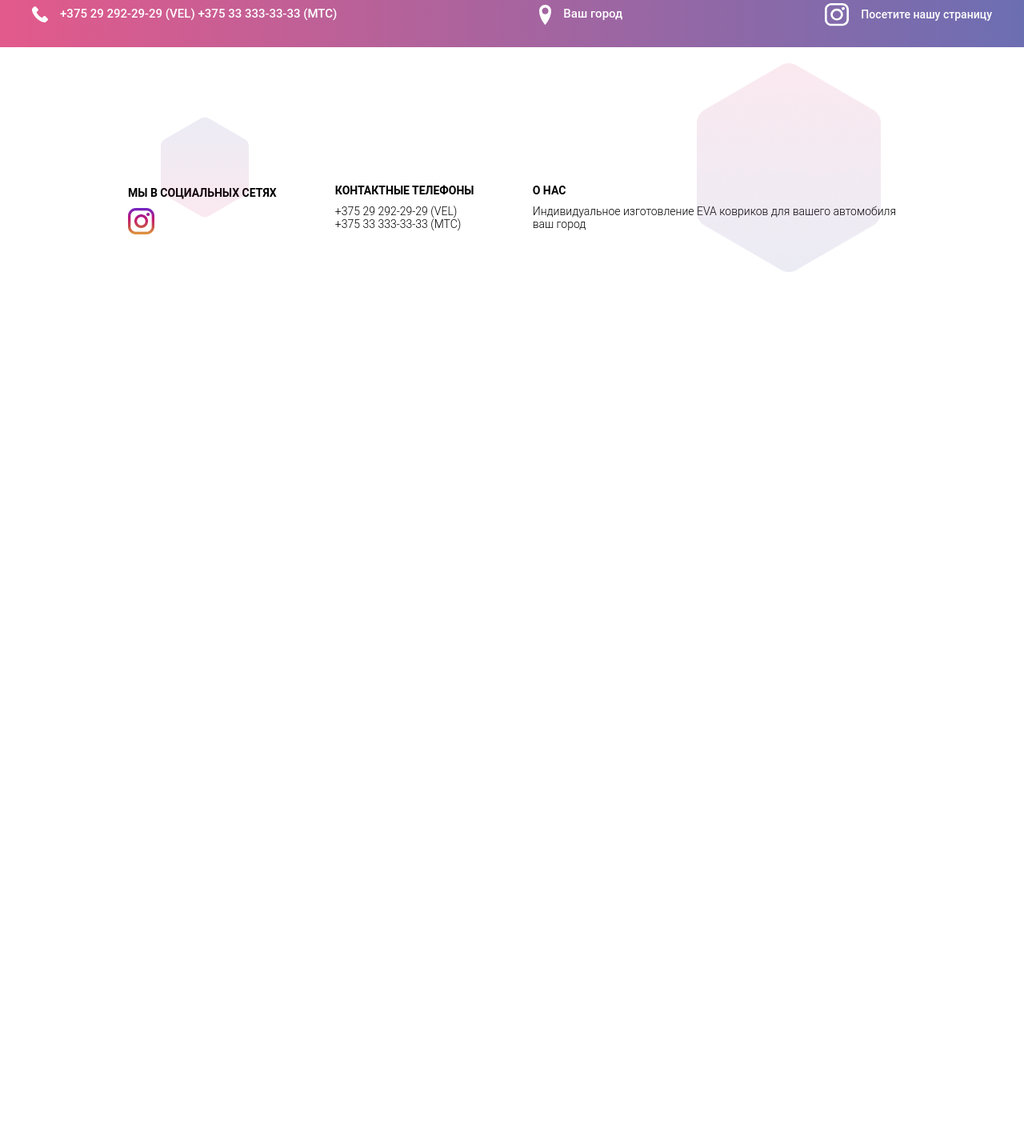
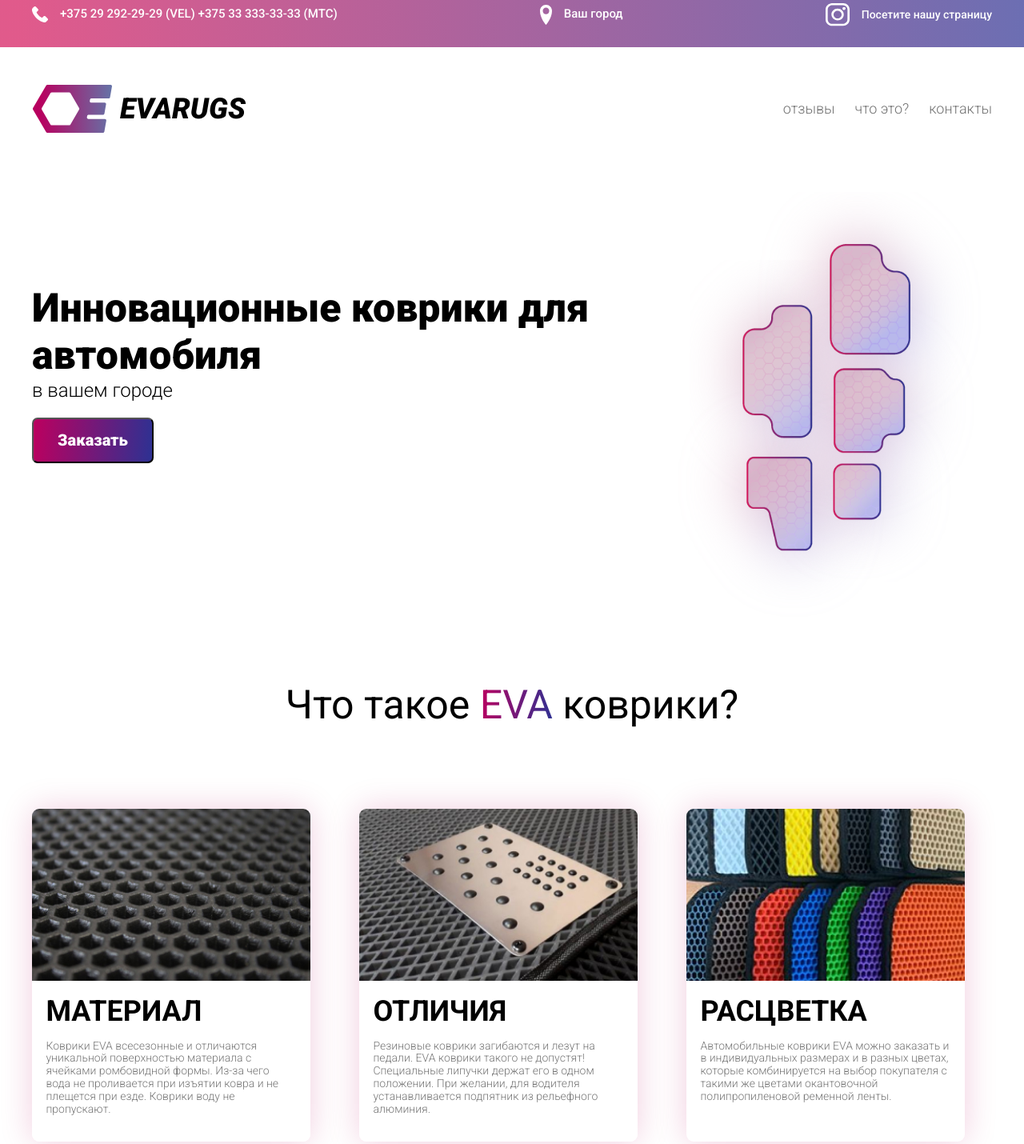
Before and after one commit to D3imka/evarugs, a plain HTML site: page index.html in a window 1280 px wide. Shown: the part 20-1450 px from the top of the page at 80% size. Before the commit the page ends 800 px from the top, so only its background shows below. Drawn offline with Linux system fonts and the light colour scheme; a script that the page names is missing.

Commit message:
Add files via upload

```diff
--- a/index.html
+++ b/index.html
@@ -5,6 +5,9 @@
     <meta http-equiv="X-UA-Compatible" content="IE=edge">
     <meta name="viewport" content="width=device-width, initial-scale=1.0">
     <title>Evarugs в твоём городе</title>
+    <link rel="preconnect" href="https://fonts.googleapis.com">
+    <link rel="preconnect" href="https://fonts.gstatic.com" crossorigin>
+    <link href="https://fonts.googleapis.com/css2?family=Roboto:ital,wght@0,300;0,400;0,500;0,700;0,900;1,900&display=swap" rel="stylesheet">
     <link rel="stylesheet" href="./css/normalize.css">
     <link rel="stylesheet" href="./css/style.css">
 </head>
@@ -31,12 +34,78 @@
                     <div class="header__inst-img">
                         <img src="./img/insta-icon.svg" alt="">
                     </div>
-                    <span>Посетите нашу страницу</span>
+                    <a href="#footer"><span>Посетите нашу страницу</span></a>
+                </div>
+            </div>
+        </div>
+    </div>
+    <div class="main-display">
+        <div class="container">
+            <div class="main-display__wrap">
+                <div class="main-display__top">
+                    <div class="main-display__logo">
+                        <div class="main-display__logo-img">
+                           <img src="./img/logo.svg" alt="Logo">
+                        </div>
+                        <div class="main-display__logo-title">Evarugs</div>
+                    </div>
+                    <ul class="main-display__nav">
+                        <li>отзывы</li>
+                        <li>что это?</li>
+                        <li>контакты</li>
+                    </ul>
+                </div>
+                <div class="main-display__center">
+                    <div class="main-display__left">
+                        <h1 class="main-display__header">Инновационные коврики для автомобиля</h1>
+                        <div class="main-display__subheader">в вашем городе</div>
+                        <button type="button" class="main-display__button">Заказать</button>
+                    </div>
+                    <div class="main-display__right">
+                        <img src="./img/decor-center.png" alt="decor">
+                    </div>
+                </div>
+            </div>
+        </div>
+    </div>
+    <div class="about">
+        <div class="container">
+            <div class="about__wrap">
+                <h2 class="about__header">Что такое <span>EVA</span> коврики?</h2>
+            </div>
+            <div class="about__items">
+                <div class="about__item">
+                    <div class="about__item-img">
+                        <img src="./img/about-item-1.jpg" alt="">
+                    </div>
+                    <div class="about__item-description">
+                        <h3 class="about__item-header">МАТЕРИАЛ </h3>
+                        <p class="about__item-text">Коврики EVA всесезонные и отличаются уникальной поверхностью материала с ячейками ромбовидной формы. Из-за чего вода не проливается при изъятии ковра и не плещется при езде. Коврики воду не пропускают.</p>
+                    </div>
+                </div>
+                <div class="about__item">
+                    <div class="about__item-img">
+                        <img src="./img/about-item-2.jpg" alt="">
+                    </div>
+                    <div class="about__item-description">
+                        <h3 class="about__item-header">ОТЛИЧИЯ</h3>
+                        <p class="about__item-text">Резиновые коврики загибаются и лезут на педали. EVA коврики такого не допустят! Специальные липучки держат его в одном положении. При желании, для водителя устанавливается подпятник из рельефного алюминия.</p>
+                    </div>
+                </div>
+                <div class="about__item">
+                    <div class="about__item-img">
+                        <img src="./img/about-item-3.png" alt="">
+                    </div>
+                    <div class="about__item-description">
+                        <h3 class="about__item-header">РАСЦВЕТКА</h3>
+                        <p class="about__item-text">Автомобильные коврики EVA можно заказать и в индивидуальных размерах и в разных цветах, которые комбинируется на выбор покупателя с такими же цветами окантовочной полипропиленовой ременной ленты.</p>
+                    </div>
                 </div>
             </div>
         </div>
     </div>
     <div class="footer">
+        <a name="footer"></a>
         <div class="container">
             <div class="footer__wrap">
                 <div class="footer_inst">
```
